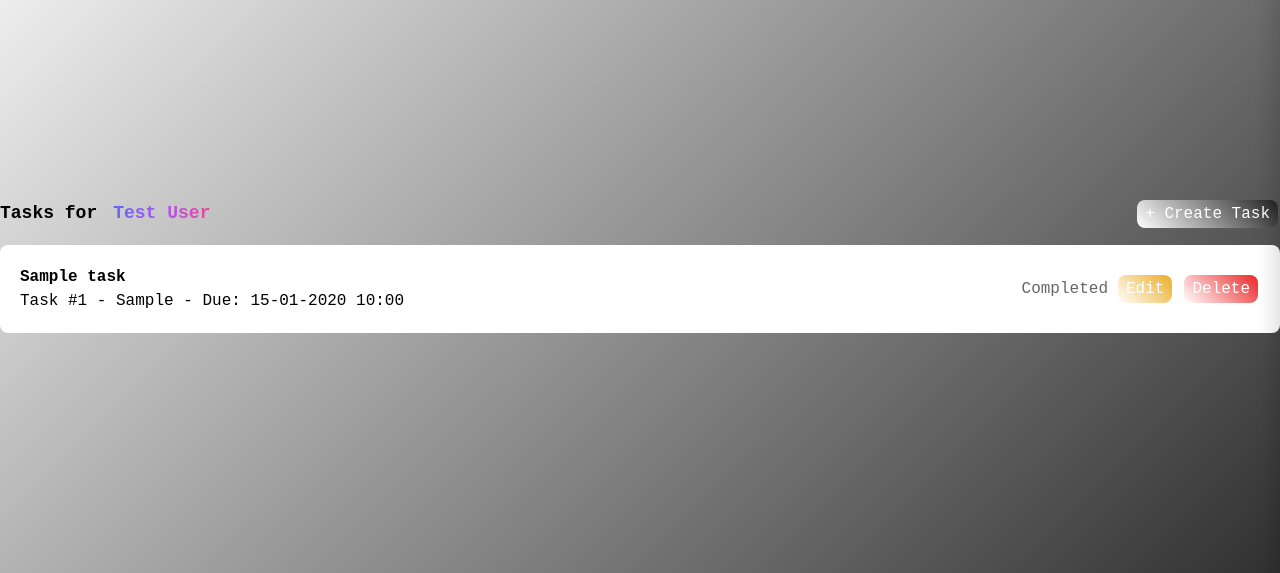
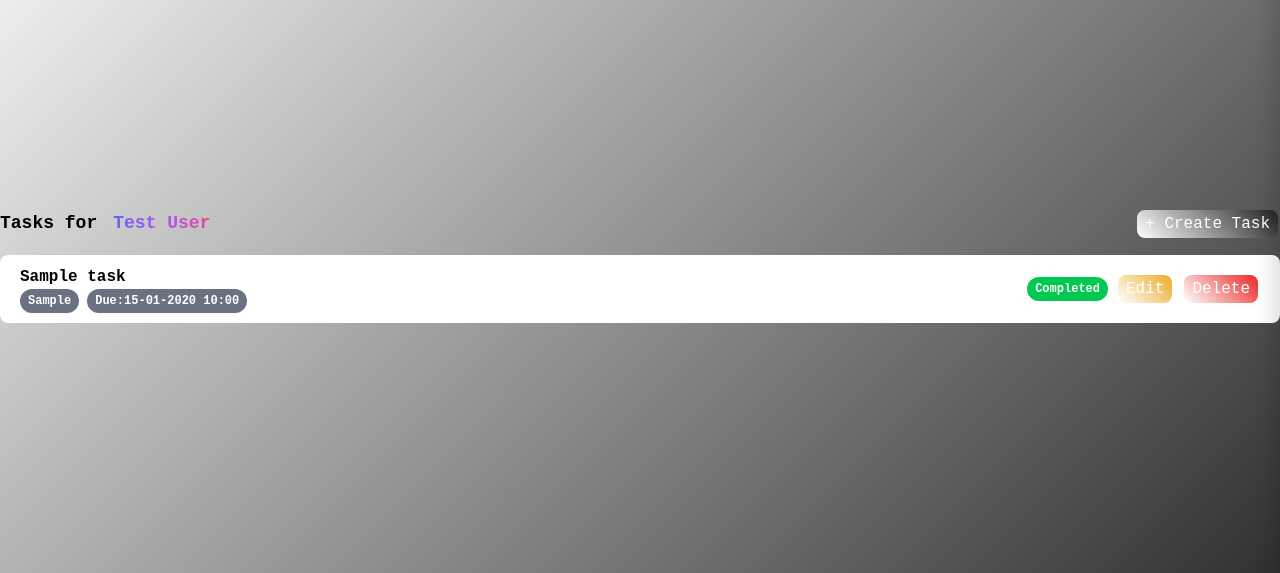
Before and after one commit to abhigodse9556/task-manager-in-laravel-php, a Laravel app: page /tasks in a window 1280 px wide. Shown: the part 171-744 px from the top of the page. Run offline with Laravel 12, Linux system fonts and the light colour scheme; a user stored in the database is signed in; data comes from the database, SQL or seed files in the repository; tables that the repository leaves empty hold one stand-in row (values such as "Sample post"); style sheets or scripts are compiled from the project's sources.

Commit message:
Add badge component for task status, priority, and due date display

```diff
--- a/resources/css/tasks.css
+++ b/resources/css/tasks.css
@@ -26,7 +26,7 @@
 .task-card {
     background: white;
     margin-top: 15px;
-    padding: 20px;
+    padding: 10px 20px;
     border-radius: 8px;
     display: flex;
     justify-content: space-between;
--- /dev/null
+++ b/resources/views/components/tasks/badge.blade.php
@@ -0,0 +1,32 @@
+@props([
+'value',
+'type',
+])
+
+@php
+$statusClasses = [
+'Pending' => 'bg-yellow-500 text-black',
+'In Progress' => 'bg-blue-500 text-white',
+'Completed' => 'bg-green-500 text-white',
+];
+
+$priorityClasses = [
+'Low' => 'bg-green-500 text-white',
+'Medium' => 'bg-yellow-500 text-black',
+'High' => 'bg-red-500 text-white',
+];
+@endphp
+
+@if ($type === 'status')
+<span class="px-2 py-1 rounded-full text-xs font-semibold {{ $statusClasses[$value] ?? 'bg-gray-500 text-white' }}">
+    {{ $value }}
+</span>
+@elseif ($type === 'priority')
+<span class="px-2 py-1 rounded-full text-xs font-semibold {{ $priorityClasses[$value] ?? 'bg-gray-500 text-white' }}">
+    {{ $value }}
+</span>
+@elseif ($type === 'due_date_time')
+<span class="px-2 py-1 rounded-full text-xs font-semibold bg-gray-500 text-white">
+    Due:{{ $value->format('d-m-Y H:i') }}
+</span>
+@endif
--- a/resources/views/components/tasks/task-card.blade.php
+++ b/resources/views/components/tasks/task-card.blade.php
@@ -11,19 +11,16 @@
             {{ $task->title }}
         </strong>
 
-        <div>
-            Task #{{ $task->id }}
-            -
-            {{ $task->priority }}
-            -
-            Due:
-            {{ $task->due_date_time ? $task->due_date_time->format('d-m-Y H:i') : 'N/A' }}
+        <div class="flex gap-2">
+            <x-tasks.badge :value="$task->priority" :type="'priority'" />
+
+            <x-tasks.badge :value="$task->due_date_time" :type="'due_date_time'" />
         </div>
     </div>
 
     <div class="status">
 
-        {{ $task->status }}
+        <x-tasks.badge :value="$task->status" :type="'status'" />
 
         @if ($showActions && !$bin)
 
```
